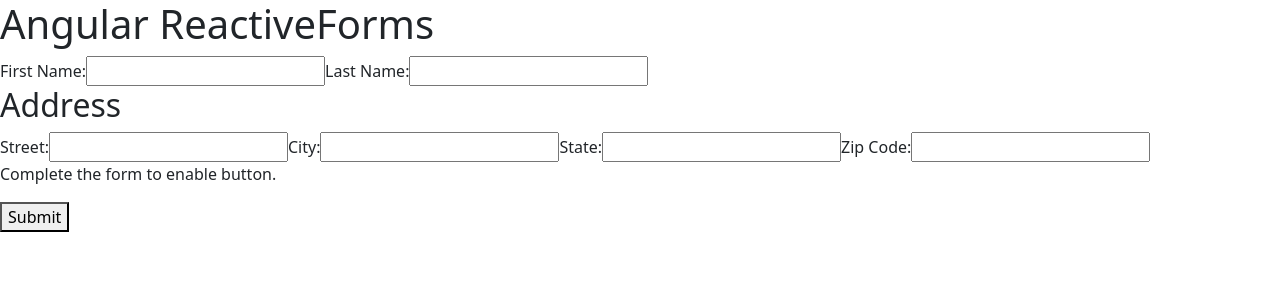
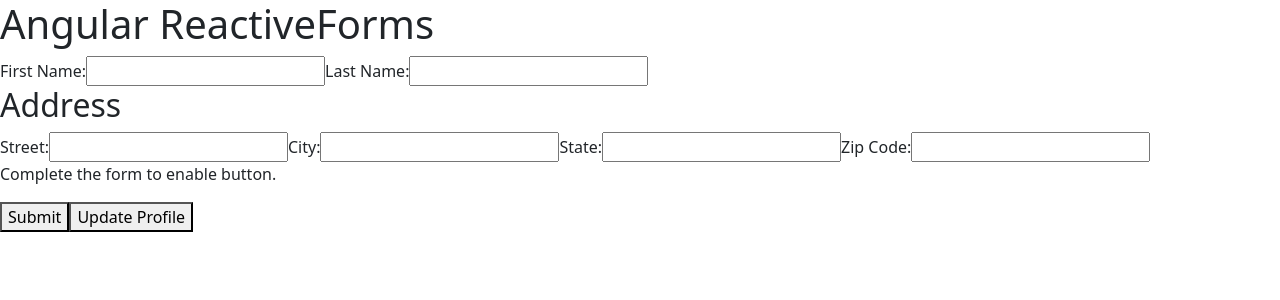
Before and after one commit to jvlcode/angular-20-course, an Angular app: page / in a window 1280 px wide. Shown: the top 300 px of the page. Built offline with nearby package versions, Linux system fonts and the light colour scheme.

Commit message:
Updating parts of the data model

```diff
--- a/src/app/02-Reactive-Forms/profile-editor/profile-editor.component.html
+++ b/src/app/02-Reactive-Forms/profile-editor/profile-editor.component.html
@@ -16,4 +16,6 @@
     </div>
     <p>Complete the form to enable button.</p>
     <button type="submit" [disabled]="!profileForm.valid">Submit</button>
+    <button type="button" (click)="updateProfile()">Update Profile</button>
+
 </form>
--- a/src/app/02-Reactive-Forms/profile-editor/profile-editor.component.ts
+++ b/src/app/02-Reactive-Forms/profile-editor/profile-editor.component.ts
@@ -19,6 +19,15 @@
     }),
   });
 
+  updateProfile() {
+    this.profileForm.patchValue({
+      firstName: 'Nancy',
+      address: {
+        street: '123 Drew Street',
+      },
+    });
+  }
+
   onSubmit() {
     // TODO: Use EventEmitter with form value
     console.warn(this.profileForm.value);
```
